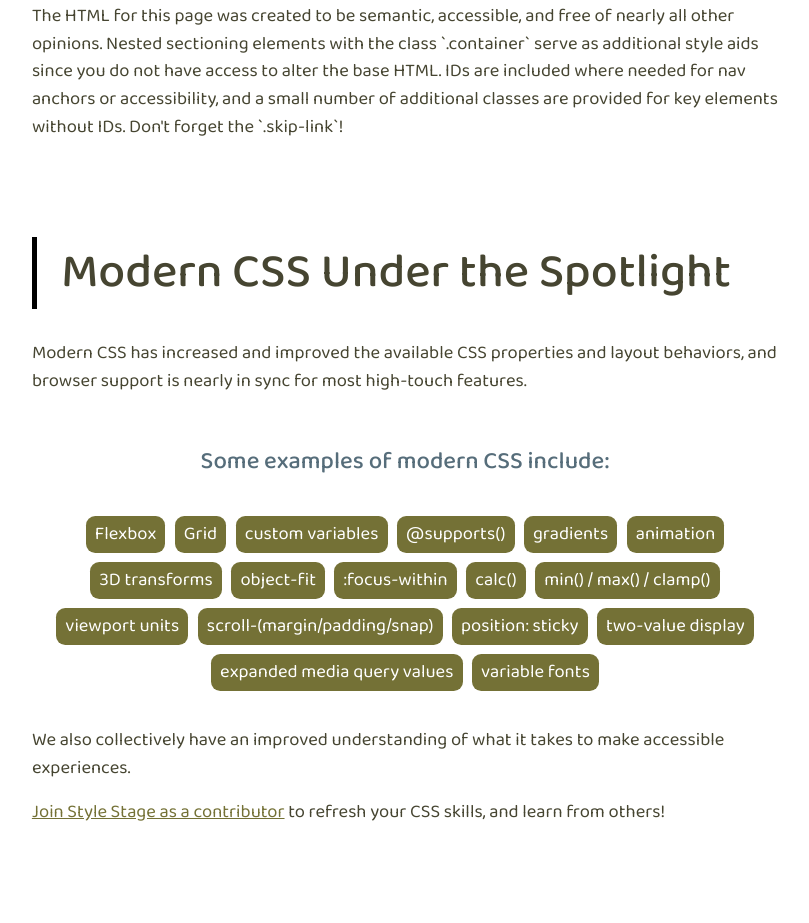
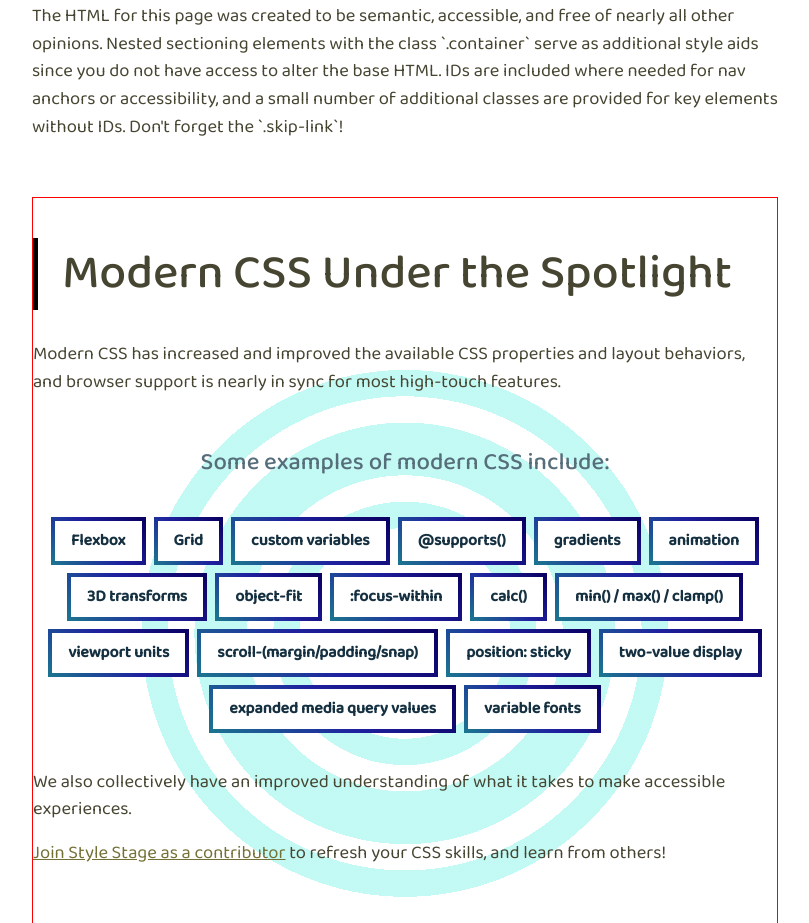
Before and after one commit to anxbell/css-zen-garden, a plain HTML site: page index.html in a window 1280 px wide. Shown: the part 1158-2081 px from the top of the page, without its empty margins (235-1044 px from the left). Drawn offline with Linux system fonts and the light colour scheme.

Commit message:
Merge pull request #1 from anxbell/Grant
made changes f6a17b346c8a6bbc8f9e7f4bb1e367bcfa961325

```diff
--- a/style.css
+++ b/style.css
@@ -242,7 +242,6 @@ article,
   padding: 0;
   grid-gap: 1em;
   list-style: none;
-
 }
 
 header {
@@ -389,7 +388,7 @@ nav ul li a:hover::after, nav ul li a:focus::after {
   padding-bottom: 100%;
   transform: translate(-50%, -50%);
   transition: 300ms transform ease-in;
-  /* background-image: radial-gradient(rgba(255, 0, 0, 0) 20%, #b3f8f1 20%, #b3f8f1 25%, rgba(255, 0, 0, 0) 25%, rgba(255, 0, 0, 0) 30%, #b3f8f1 30%, #b3f8f1 40%, rgba(255, 0, 0, 0) 40%, rgba(255, 0, 0, 0) 45%, #b3f8f1 45%, #b3f8f1 50%, rgba(255, 0, 0, 0) 50%); */
+  background-image: radial-gradient(rgba(255, 0, 0, 0) 20%, #b3f8f1 20%, #b3f8f1 25%, rgba(255, 0, 0, 0) 25%, rgba(255, 0, 0, 0) 30%, #b3f8f1 30%, #b3f8f1 40%, rgba(255, 0, 0, 0) 40%, rgba(255, 0, 0, 0) 45%, #b3f8f1 45%, #b3f8f1 50%, rgba(255, 0, 0, 0) 50%);
   opacity: 0.8;
   content: "";
   z-index: -1;
@@ -533,18 +532,15 @@ nav ul li a:hover::after, nav ul li a:focus::after {
 }
 
 #about section:nth-child(2) {
-  position: relative;
+  border: solid 1px red;
 }
-
 #about section:nth-child(2) p:nth-of-type(2) {
-  align-self: center;
   margin-top: 2rem;
   color: var(--color-secondary);
   font-size: 1.5em;
   font-weight: var(--font-weight-strong);
   text-align: center;
 }
-
 #about section:nth-child(2) ul {
   display: flex;
   flex-wrap: wrap;
@@ -553,35 +549,20 @@ nav ul li a:hover::after, nav ul li a:focus::after {
   padding: 0;
   list-style: none;
 }
-
 #about section:nth-child(2) ul li {
   margin: 0.25em;
-  padding: 0.25em 0.5em;
-  background-color: var(--color-anchor);
-  color: var(--color-light);
-  border-radius: 0.5em;
+  padding: 0.5em 1em;
+  background: #fff;
+  border: 4px solid transparent;
+  border-image: linear-gradient(45deg, #1c7390, #1f219f, #0b0164) 1;
+  color: #153040;
+  font-weight: 600;
+  font-size: 1em;
+  text-align: center;
+  white-space: nowrap;
+  cursor: default;
 }
 
-#about section:nth-child(2)::before {
-  position: absolute;
-  top: 60%;
-  left: 50%;
-  width: 100%;
-  height: 0;
-  padding-bottom: 100%;
-  transform: translate(-50%, -50%);
-  transition: 300ms transform ease-in;
-  /* background-image: radial-gradient(rgba(255, 0, 0, 0) 20%, #b3f8f1 20%, #b3f8f1 25%, rgba(255, 0, 0, 0) 25%, rgba(255, 0, 0, 0) 30%, #b3f8f1 30%, #b3f8f1 40%, rgba(255, 0, 0, 0) 40%, rgba(255, 0, 0, 0) 45%, #b3f8f1 45%, #b3f8f1 50%, rgba(255, 0, 0, 0) 50%); */
-  opacity: 0.8;
-  content: "";
-  z-index: -1;
-}
-
-@media (max-width: 35rem) {
-  #about section:nth-child(2)::before {
-    transform: scale(2) translate(-25%, -25%);
-  }
-}
 .skip-link {
   background-color: var(--color-primary);
   color: #fff;
@@ -628,7 +609,6 @@ nav ul li a:hover::after, nav ul li a:focus::after {
 
 .page-footer [class^=link] {
   width: 100%;
-  height: 100%;
   min-height: 2.5em;
   background-color: var(--color-background);
   color: var(--color-primary);
```
